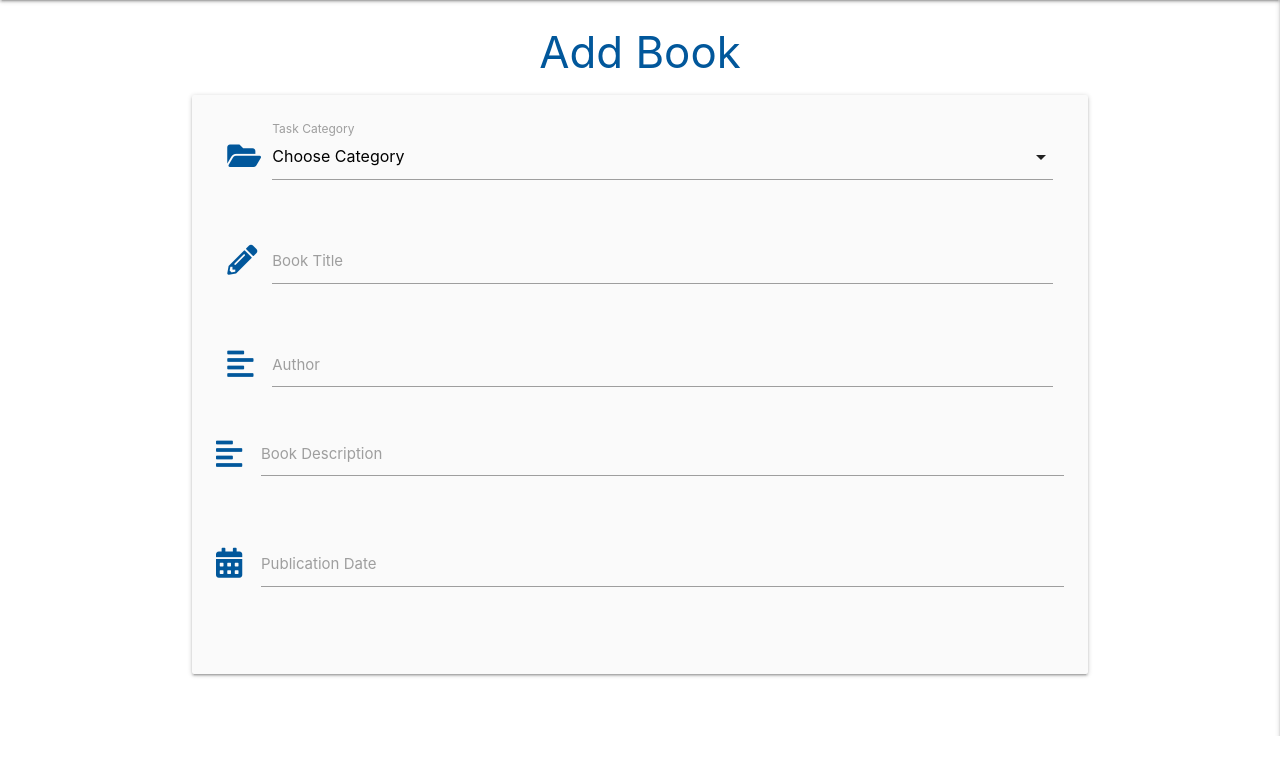
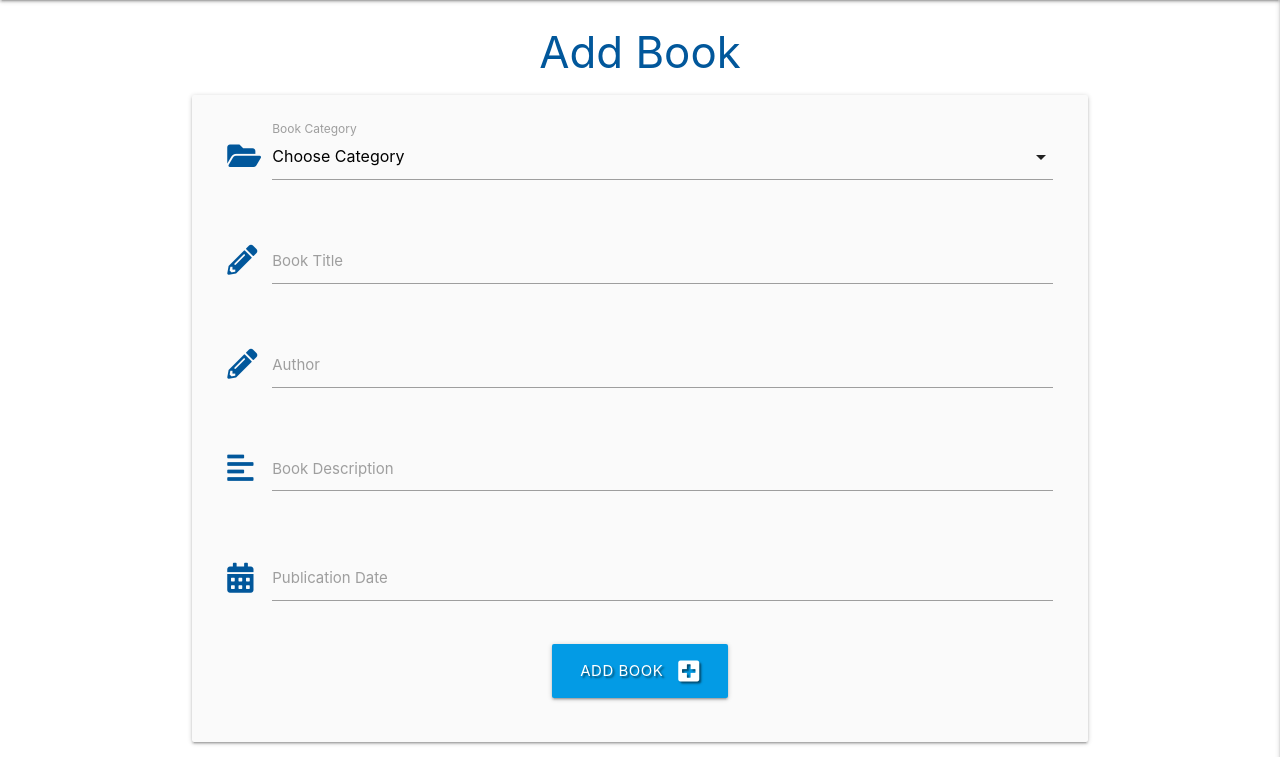
Before and after one commit to tindyc/milestoneproject3, a Flask app: page /add_book in a window 1280 px wide. Shown: the part 64-821 px from the top of the page. Before the commit the page ends 800 px from the top, so only its background shows below. Run offline with Flask 2, Linux system fonts and the light colour scheme; data that the repository does not hold is empty; some libraries are stand-ins or nearby versions.

Commit message:
Allow users to submit books to db

```diff
--- a/app.py
+++ b/app.py
@@ -97,10 +97,23 @@ def logout():
     return redirect(url_for("login"))
 
 
-@app.route("/add_book")
+@app.route("/add_book", methods=["GET", "POST"])
 def add_book():
+    if request.method == "POST":
+        book = {
+            "category_name": request.form.get("category_name"),
+            "book_title": request.form.get("book_title"),
+            "description": request.form.get("description"),
+            "published": request.form.get("published"),
+            "created_by": session["user"]
+        }
+        mongo.db.books.insert_one(book)
+        flash("Book Successfully Added")
+        return redirect(url_for("get_books"))
+
     categories = mongo.db.categories.find().sort("category_name", 1)
     return render_template("add_book.html", categories=categories)
+
 
 
 
--- a/templates/add_book.html
+++ b/templates/add_book.html
@@ -4,7 +4,8 @@
     <h3 class="light-blue-text text-darken-4 center-align">Add Book</h3>
 
     <div class="row card-panel grey lighten-5">
-    <form class="col s12" method="POST" action="">
+        <form class="col s12" method="POST" action="{{ url_for('add_book') }}">
+            <!-- category selection -->
 			<div class="row">
 				<div class="input-field col s12">
                     <i class="fas fa-folder-open prefix light-blue-text text-darken-4"></i>
@@ -14,32 +15,37 @@
                             <option value="{{ category.category_name }}">{{ category.category_name }}</option>
                         {% endfor %}
                     </select>
-                <label for="category_name">Task Category</label>
+					<label for="category_name">Book Category</label>
 				</div>
 			</div>
+            <!-- book title -->
             <div class="row">
                 <div class="input-field col s12">
                     <i class="fas fa-pencil-alt prefix light-blue-text text-darken-4"></i>
-                <input id="book_title" name="book_title" minlength="5" maxlength="50" type="text" class="validate"
-                    required>
+                    <input id="book_title" name="book_title" minlength="5" maxlength="50"
+                        type="text" class="validate" required>
                     <label for="book_title">Book Title</label>
                 </div>
             </div>
+            <!-- book author -->
+            <div class="row">
+                <div class="input-field col s12">
+                    <i class="fas fa-pencil-alt prefix light-blue-text text-darken-4"></i>
+                    <input id="author" name="author" minlength="5" maxlength="50"
+                        type="text" class="validate" required>
+                    <label for="author">Author</label>
+                </div>
+            </div>
+            <!-- book description -->
             <div class="row">
                 <div class="input-field col s12">
                     <i class="fas fa-align-left prefix light-blue-text text-darken-4"></i>
-                <textarea id="author" name="author" minlength="5" maxlength="200" class="materialize-textarea validate"
-                    required></textarea>
-                <label for="author">Author</label>
-            </div>
-            <div class="row">
-                <div class="input-field col s12">
-                    <i class="fas fa-align-left prefix light-blue-text text-darken-4"></i>
-                    <textarea id="description" name="description" minlength="5" maxlength="200"
-                        class="materialize-textarea validate" required></textarea>
+                    <textarea id="description" name="description" minlength="5"
+                        maxlength="200" class="materialize-textarea validate" required></textarea>
                     <label for="description">Book Description</label>
                 </div>
             </div>
+            <!-- due date picker -->
             <div class="row">
                 <div class="input-field col s12">
                     <i class="fas fa-calendar-alt prefix light-blue-text text-darken-4"></i>
@@ -47,6 +53,14 @@
                     <label for="published">Publication Date</label>
                 </div>
             </div>
+            <!-- submit button -->
+            <div class="row">
+                <div class="col s12 center-align">
+                    <button type="submit" class="btn-large light-blue darken-1 text-shadow">
+                        Add Book <i class="fas fa-plus-square right"></i>
+                    </button>
+                </div>
+            </div>
         </form>
     </div>
 
--- a/templates/books.html
+++ b/templates/books.html
@@ -1,5 +1,7 @@
 {% extends "base.html" %}
 {% block content %}
+
+    <h3 class="light-blue-text text-darken-4 center-align">All Books</h3>
 
 <ul class="collapsible">
     {% for book in books %}
@@ -12,6 +14,7 @@
             <strong>{{ book.cateogry_name }}</strong> <br>
             <strong>{{ book.published }}</strong>
             <p>{{ book.description }}</p>
+            <p><em>by: {{ book.created_by }}</em></p>
         </div>
     </li>
     {% endfor %}
```
Lines whose indentation alone changed are shown as unchanged.
